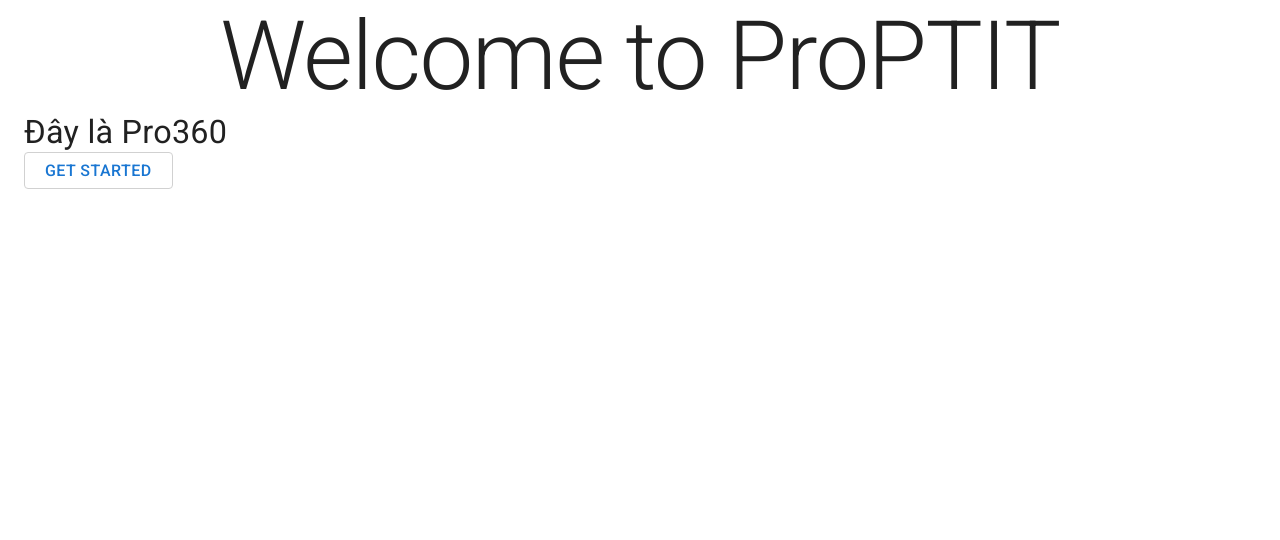
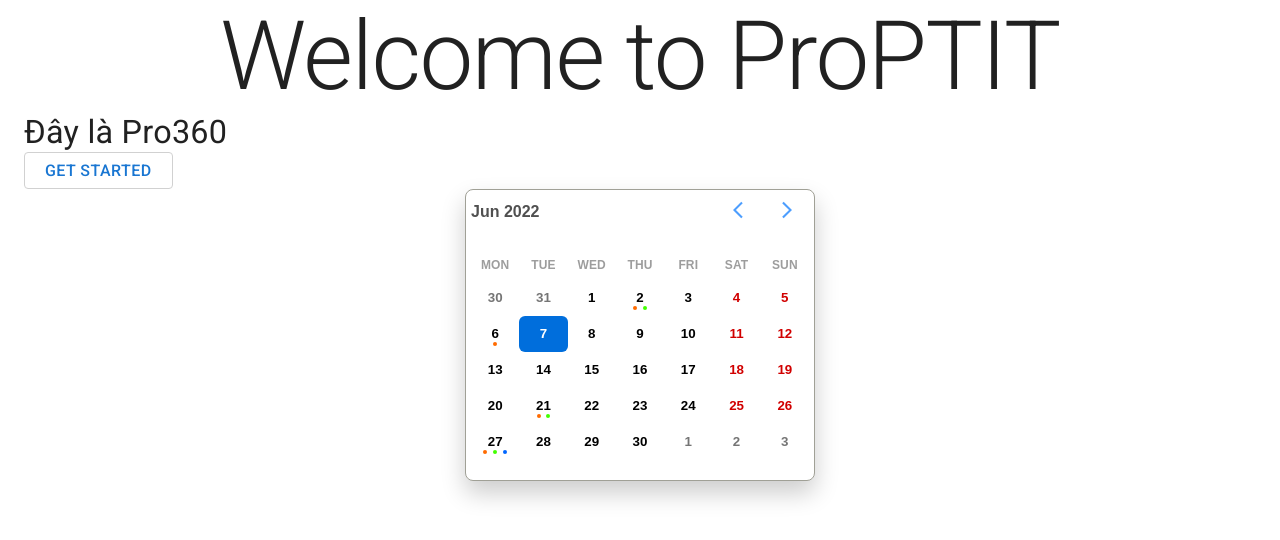
Before and after one commit to proptitclub/pro360-frontend, a Next.js app: page / in a window 1280 px wide. Shown: the top 540 px of the page. Built offline with nearby package versions, Linux system fonts and the light colour scheme.

Commit message:
create SideBarCalendar

```diff
--- a/package.json
+++ b/package.json
@@ -15,17 +15,20 @@
     "@mui/icons-material": "^5.2.5",
     "@mui/material": "^5.2.8",
     "@reduxjs/toolkit": "^1.8.1",
+    "@types/react-calendar": "^3.5.1",
     "axios": "^0.27.2",
     "clsx": "^1.1.1",
+    "moment": "^2.29.3",
     "next": "12.0.8",
     "react": "17.0.2",
+    "react-calendar": "^3.7.0",
     "react-dom": "17.0.2",
     "react-redux": "^8.0.1",
     "sass": "^1.48.0"
   },
   "devDependencies": {
     "@babel/core": "^7.16.7",
-    "@types/node": "17.0.8",
+    "@types/node": "^17.0.39",
     "@types/react": "17.0.38",
     "@types/react-redux": "^7.1.24",
     "@typescript-eslint/eslint-plugin": "^4.33.0",
--- /dev/null
+++ b/src/components/SideBarCalendar/index.tsx
@@ -0,0 +1,97 @@
+import React, { useState } from 'react';
+import Calendar from 'react-calendar';
+import moment from 'moment';
+import ArrowForwardIosIcon from '@mui/icons-material/ArrowForwardIos';
+import ArrowBackIosIcon from '@mui/icons-material/ArrowBackIos';
+import 'react-calendar/dist/Calendar.css';
+const SideBarCalendar = () => {
+    const mark:Array<{date: string, dots: number}> = [
+        {
+          date: '27-06-2022',
+          dots: 3
+        },
+        {
+          date: '02-06-2022',
+          dots: 2
+        },
+        {
+          date: '06-06-2022',
+          dots: 1
+        },
+        {
+          date: '21-06-2022',
+          dots: 2
+        },
+        {
+          date: '01-07-2022',
+          dots: 1
+        }
+
+      ]
+
+      const [date, setDate] = useState(new Date());
+      const [currentDate, setcurrentDate] : any = useState(new Date())
+
+
+    return (
+      <Calendar
+
+      onChange={setDate}
+      value={date}
+
+      nextLabel={<ArrowForwardIosIcon style={{fontSize: '20px'}} />}
+      prevLabel={<ArrowBackIosIcon style={{fontSize: '20px'}} />}
+
+      onActiveStartDateChange={({activeStartDate}) => setcurrentDate(activeStartDate)}
+
+      formatMonthYear ={
+        () => {
+          return new Intl.DateTimeFormat(
+          'en-US',
+          {
+            month: 'short',
+            year: 'numeric',
+
+          }).format(currentDate)}
+        }
+
+
+      tileContent={({ date, activeStartDate }) => {
+
+        const x = mark.find(x=>x.date===moment(date).format("DD-MM-YYYY"))
+
+
+        if(typeof x !== 'undefined'){
+          const checkDateInCurrentMonth = +x.date.split('-')[1]
+          if(moment(activeStartDate).month()+1 === checkDateInCurrentMonth){
+
+            if(x.dots === 1)
+            return (
+              <div className='dots1 position-abs --center-in-1'></div>
+            )
+            else if(x.dots === 2)
+            return(
+              <>
+                <div className='dots1 position-abs --left-in-2'></div>
+                <div className='dots2 position-abs --right-in-2'></div>
+              </>
+            )
+            else return(
+              <>
+                <div className='dots1 position-abs --left-in-3'></div>
+                <div className='dots2 position-abs --center-in-3'></div>
+                <div className="dots3 position-abs --right-in-3"></div>
+              </>
+            )
+          }
+        }
+
+
+        return null
+
+      }}
+      />
+    );
+}
+
+export default SideBarCalendar;
--- /dev/null
+++ b/src/components/SideBarCalendar/style.scss
@@ -0,0 +1,196 @@
+.calendar-container{
+  display: flex;
+  justify-content: center;
+}
+
+.react-calendar {
+  width: 250px;
+  max-width: 100%;
+  margin: auto;
+  background-color: #fff;
+  color: #222;
+  border-radius: 8px;
+  box-shadow: 0 12px 24px rgba(0, 0, 0, 0.2);
+  font-family: Arial, Helvetica, sans-serif;
+  line-height: 1.125em;
+  padding-left: 5px;
+  padding-right: 5px;
+  padding-bottom: 20px;
+
+  button{
+    border-radius: 6px;
+  }
+ }
+ .react-calendar__navigation button {
+  color: #4d9efe;
+  min-width: 44px;
+  background: none;
+  font-size: 16px;
+  margin-top: 8px;
+ }
+ .react-calendar__navigation button:enabled:hover,
+ .react-calendar__navigation button:enabled:focus {
+  background-color: #f8f8fa;
+ }
+ .react-calendar__navigation button[disabled] {
+  background-color: #f0f0f0;
+ }
+ abbr[title] {
+  text-decoration: none;
+ }
+
+ .react-calendar__navigation__arrow.react-calendar__navigation__next-button,
+ .react-calendar__navigation__arrow.react-calendar__navigation__prev-button{
+   padding: 0;
+
+ }
+
+ .react-calendar__navigation__arrow.react-calendar__navigation__prev2-button,
+ .react-calendar__navigation__arrow.react-calendar__navigation__next2-button{
+   display: none;
+ }
+
+ .react-calendar__month-view__weekdays{
+   color: #9d9d9d;
+   text-transform: capitalize;
+ }
+
+ button.react-calendar__navigation__label{
+  order: -1;
+  text-align: initial;
+  font-weight: 600;
+  color: #505050;
+  pointer-events: none;
+ }
+
+
+  .react-calendar__month-view__days__day--weekend {
+  color: inherit;
+ }
+ .react-calendar__tile:enabled:hover,
+ .react-calendar__tile:enabled:focus {
+  background: #f8f8fa;
+  color: #4d9efe;
+  border-radius: 6px;
+ }
+ .react-calendar__tile--now {
+  background: #4d9efe33;
+  border-radius: 6px;
+  font-weight: bold;
+  color: #4d9efe;
+ }
+ .react-calendar__tile--now:enabled:hover,
+ .react-calendar__tile--now:enabled:focus {
+  background: #4d9efe33;
+  border-radius: 6px;
+  font-weight: bold;
+  color: #4d9efe;
+ }
+ .react-calendar__tile--hasActive:enabled:hover,
+ .react-calendar__tile--hasActive:enabled:focus {
+  background: #f8f8fa;
+ }
+ .react-calendar__tile--active {
+  background: #4d9efe;
+  border-radius: 6px;
+  font-weight: bold;
+  color: white;
+ }
+ .react-calendar__tile--active:enabled:hover,
+ .react-calendar__tile--active:enabled:focus {
+  background: #4d9efe;
+  color: white;
+ }
+ .react-calendar--selectRange .react-calendar__tile--hover {
+  background-color: #f8f8fa;
+ }
+ .react-calendar__tile--range {
+  background: #f8f8fa;
+  color: #4d9efe;
+  border-radius: 0;
+ }
+ .react-calendar__tile--rangeStart {
+  border-top-right-radius: 0;
+  border-bottom-right-radius: 0;
+  border-top-left-radius: 6px;
+  border-bottom-left-radius: 6px;
+  background: #4d9efe;
+  color: white;
+ }
+ .react-calendar__tile--rangeEnd {
+  border-top-left-radius: 0;
+  border-bottom-left-radius: 0;
+  border-top-right-radius: 6px;
+  border-bottom-right-radius: 6px;
+  background: #4d9efe;
+  color: white;
+ }
+
+
+
+.react-calendar__tile{
+  position: relative;
+  font-weight: 600;
+}
+
+
+.react-calendar__tile .dots1{
+  width: 4px;
+  height: 4px;
+  background-color: #ff6b00;
+  border-radius: 100%;
+}
+
+.react-calendar__tile .dots2{
+  width: 4px;
+  height: 4px;
+  background-color: #42ff00;
+  border-radius: 100%;
+}
+
+.react-calendar__tile .dots3{
+  width: 4px;
+  height: 4px;
+  background-color: #0066ff;
+  border-radius: 100%;
+}
+
+
+.position-abs{
+  position: absolute;
+
+  &.--center-in-1{
+    bottom: 6px;
+    left: 50%;
+    transform: translateX(-50%);
+  }
+
+  &.--left-in-2{
+    bottom: 6px;
+    left: 40%;
+    transform: translateX(-50%);
+  }
+  &.--right-in-2{
+    bottom: 6px;
+    left: 60%;
+    transform: translateX(-50%);
+  }
+
+  &.--left-in-3{
+    bottom: 6px;
+    left: 30%;
+    transform: translateX(-50%);
+  }
+
+  &.--center-in-3{
+    bottom: 6px;
+    left: 50%;
+    transform: translateX(-50%);
+  }
+
+  &.--right-in-3{
+    bottom: 6px;
+    left: 70%;
+    transform: translateX(-50%);
+  }
+}
--- a/src/pages/index.tsx
+++ b/src/pages/index.tsx
@@ -3,6 +3,7 @@ import type { NextPage } from 'next';
 import Head from 'next/head';
 
 import MyButton from '@/components/MyButton';
+import SideBarCalendar from '@/components/SideBarCalendar';
 
 const Home: NextPage = () => {
   return (
@@ -20,6 +21,7 @@ const Home: NextPage = () => {
           <Typography variant='h4'>Đây là Pro360</Typography>
           <MyButton variant='outlined' text='Get Started' />
         </Box>
+        <SideBarCalendar />
       </Container>
     </>
   );
--- a/styles/app.scss
+++ b/styles/app.scss
@@ -9,4 +9,5 @@
 @import './font';
 
 //custom
-@import './custom/main'
+@import './custom/main';
+@import '../src/components/SideBarCalendar/style';
```
Also changed, not shown: .eslintrc.js, 2 other files (tests, documents, lock files or other folders).
